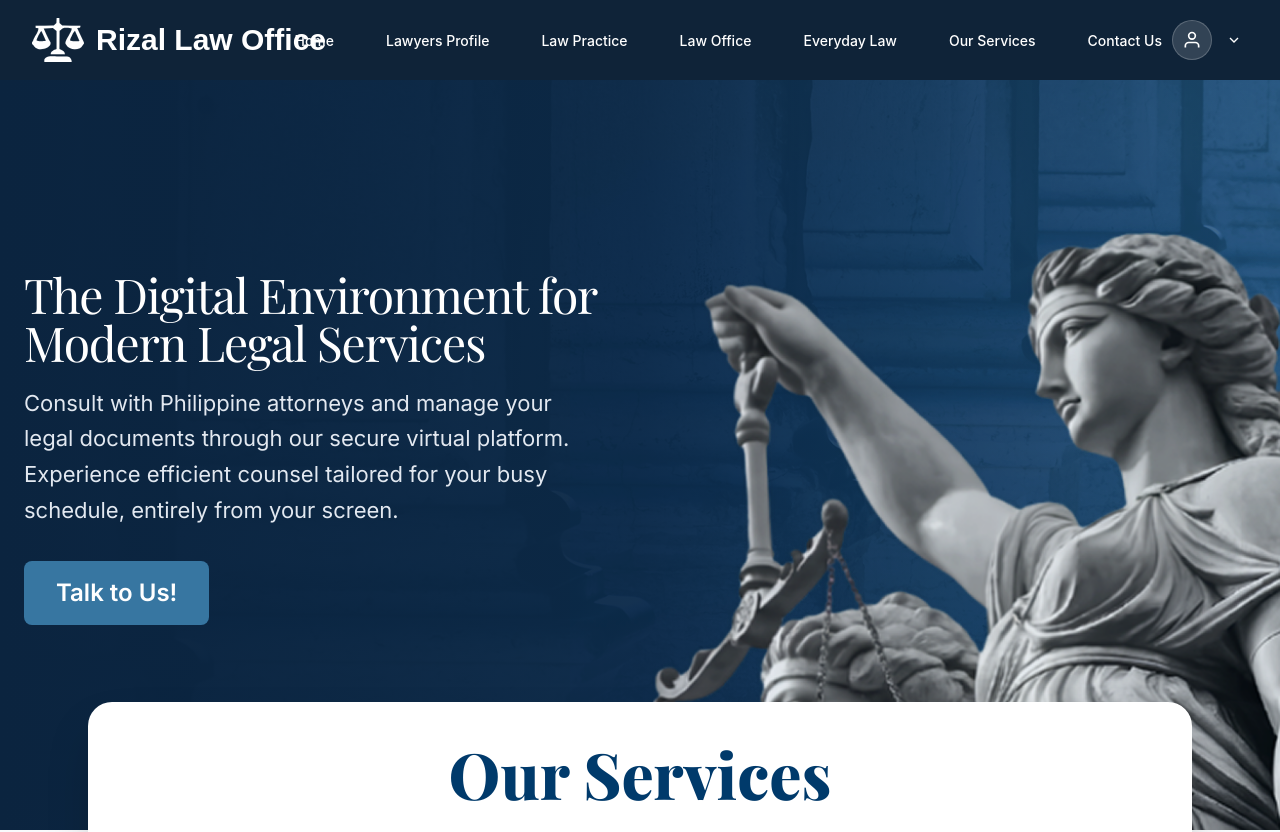
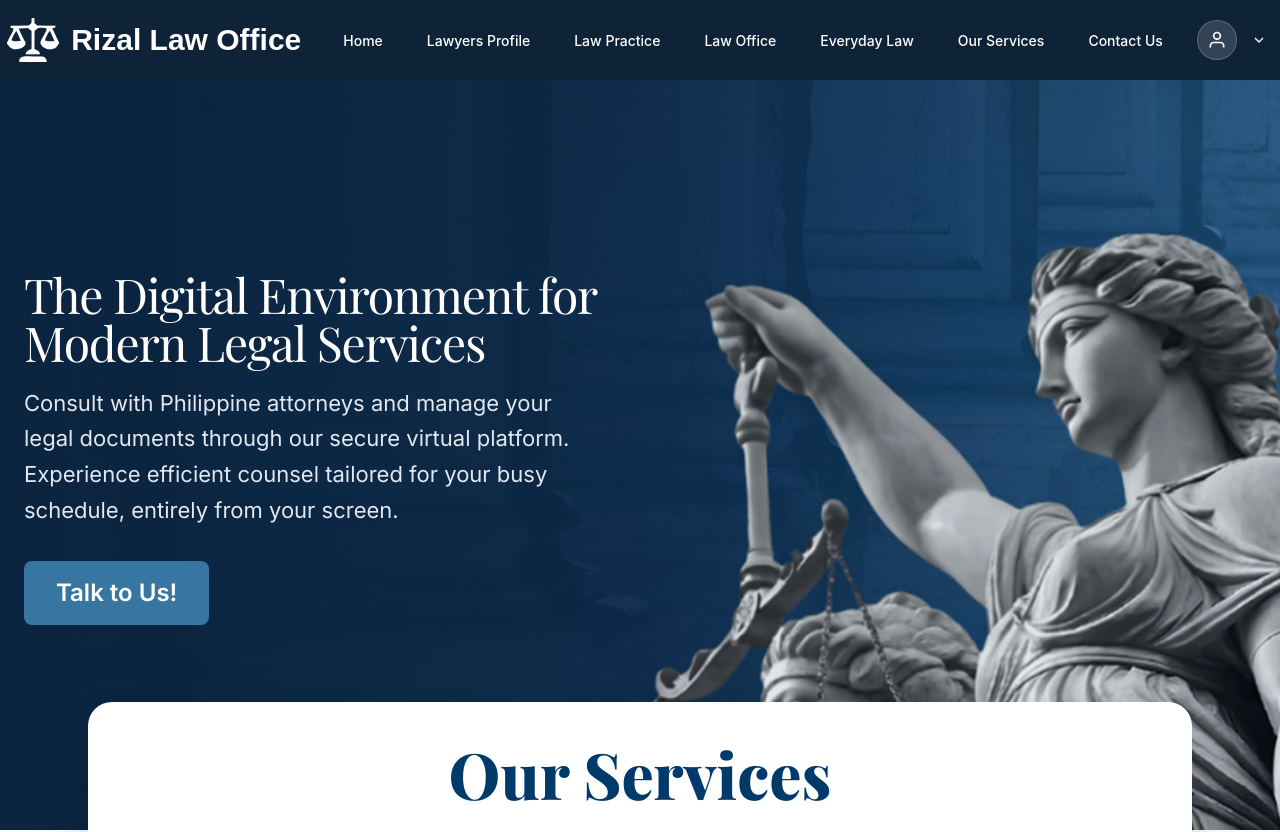
Before and after one commit to karllogdat/lexmeet-group4-template, a React (Vite) app: page / in a window 1280 px wide. Shown: the top 832 px of the page. Built offline with nearby package versions, Linux system fonts and the light colour scheme; a web font is replaced by a local one.

Commit message:
adjust navbar

```diff
--- a/src/components/NavBar/ProfileDropdown.jsx
+++ b/src/components/NavBar/ProfileDropdown.jsx
@@ -1,5 +1,6 @@
 import React, { useState, useRef, useEffect } from 'react';
 import { Link } from "react-router";
+import lexLogo from "../../assets/LexLogo.svg";
 
 export default function ProfileDropdown({ onOpenLogin }) {
   const [isOpen, setIsOpen] = useState(false);
@@ -19,7 +20,7 @@ export default function ProfileDropdown({ onOpenLogin }) {
 
   const handleLoginClick = () => {
     setIsOpen(false);
-    if (onOpenLogin) onOpenLogin(); // Opens the Signin modal
+    if (onOpenLogin) onOpenLogin();
   };
 
   const handleLogoutClick = () => {
@@ -116,7 +117,22 @@ export default function ProfileDropdown({ onOpenLogin }) {
           }}
         >
           <ul style={{ listStyle: 'none', margin: 0, padding: 0 }}>
-            <DropdownItem to="/lexmeet" icon={<path d="M12 3v18M3 12h18"/>}>
+            {/* Go to Lexmeet with LexLogo matching text color and size */}
+            <DropdownItem
+              to="/lexmeet"
+              customIcon={
+                <span
+                  style={{
+                    display: 'inline-block',
+                    width: '18px',
+                    height: '18px',
+                    backgroundColor: 'currentColor',
+                    WebkitMask: `url(${lexLogo}) no-repeat center / contain`,
+                    mask: `url(${lexLogo}) no-repeat center / contain`,
+                  }}
+                />
+              }
+            >
               Go to Lexmeet
             </DropdownItem>
 
@@ -154,7 +170,7 @@ export default function ProfileDropdown({ onOpenLogin }) {
   );
 }
 
-function DropdownItem({ to, children, icon, isButton = false, onClick }) {
+function DropdownItem({ to, children, icon, customIcon, isButton = false, onClick }) {
   const [isHovered, setIsHovered] = useState(false);
 
   const style = {
@@ -175,6 +191,15 @@ function DropdownItem({ to, children, icon, isButton = false, onClick }) {
     fontFamily: "'g4-caption', sans-serif",
   };
 
+  const renderIcon = () => {
+    if (customIcon) return customIcon;
+    return (
+      <svg width="18" height="18" viewBox="0 0 24 24" fill="none" stroke="currentColor" strokeWidth="2">
+        {icon}
+      </svg>
+    );
+  };
+
   return (
     <li>
       {isButton ? (
@@ -184,7 +209,7 @@ function DropdownItem({ to, children, icon, isButton = false, onClick }) {
           onMouseLeave={() => setIsHovered(false)}
           style={style}
         >
-          <svg width="18" height="18" viewBox="0 0 24 24" fill="none" stroke="currentColor" strokeWidth="2">{icon}</svg>
+          {renderIcon()}
           {children}
         </button>
       ) : (
@@ -194,7 +219,7 @@ function DropdownItem({ to, children, icon, isButton = false, onClick }) {
           onMouseLeave={() => setIsHovered(false)}
           style={style}
         >
-          <svg width="18" height="18" viewBox="0 0 24 24" fill="none" stroke="currentColor" strokeWidth="2">{icon}</svg>
+          {renderIcon()}
           {children}
         </Link>
       )}
--- a/src/components/Navbar.jsx
+++ b/src/components/Navbar.jsx
@@ -37,13 +37,15 @@ export default function Navbar() {
 
   return (
     <>
-      <header className="w-full bg-[#0F2338] text-white">
-        <nav className="mx-auto flex h-20 max-w-7xl items-center justify-between px-6 lg:px-8">
-          {/* Logo */}
-          <BrandLogo />
+      <header className="sticky top-0 z-50 w-full bg-[#0F2338] text-white">
+        <nav className="mx-auto flex h-20 max-w-7xl items-center justify-center px-6 lg:px-8">
+          {/* Logo - shrink-0 prevents links from bleeding into logo bounds */}
+          <div className="shrink-0 mr-8">
+            <BrandLogo />
+          </div>
 
           {/* Desktop Navigation */}
-          <div className="hidden flex-1 items-center justify-center gap-8 lg:flex">
+          <div className="hidden flex-1 items-center justify-end gap-4 lg:flex xl:gap-6">
             {navItems.map((item) => (
               <NavLink
                 key={item.label}
@@ -56,12 +58,12 @@ export default function Navbar() {
           </div>
 
           {/* Desktop Profile */}
-          <div className="hidden lg:block">
+          <div className="hidden lg:block lg:ml-6 shrink-0">
             <ProfileDropdown onOpenLogin={() => setIsLoginOpen(true)} />
           </div>
 
           {/* Mobile Right Side */}
-          <div className="flex items-center gap-4 lg:hidden">
+          <div className="flex items-center gap-3 lg:hidden">
             <ProfileDropdown onOpenLogin={() => setIsLoginOpen(true)} />
 
             <button
@@ -86,7 +88,7 @@ export default function Navbar() {
                 href={item.href}
                 onClick={(e) => handleNavClick(e, item)}
               >
-                <div className="py-3">{item.label}</div>
+                <div className="py-2.5">{item.label}</div>
               </NavLink>
             ))}
           </div>
```
Also changed, not shown: src/assets/LexLogo.svg (renamed from src/assets/Lexmeet.svg).
